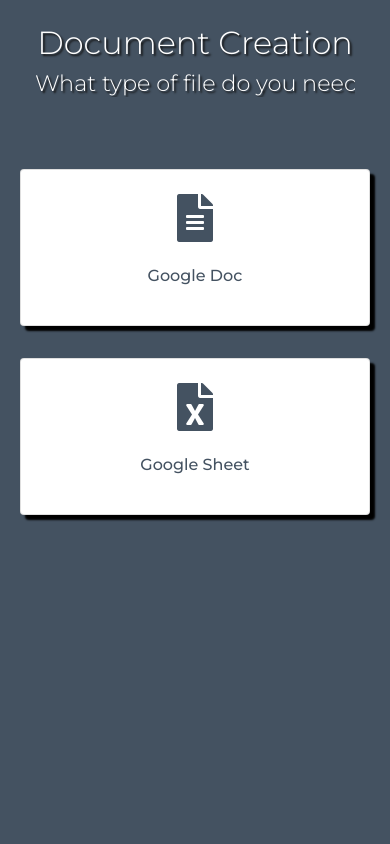
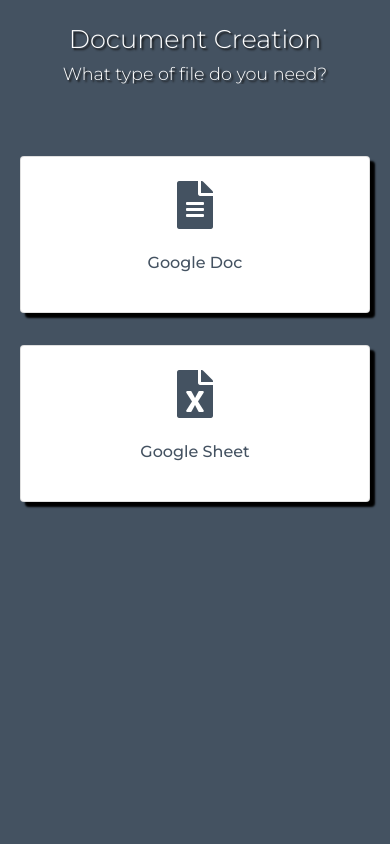
Before and after one commit to ShavingSeagull/TheHub, a Django app: page /documents/creation-area in a window 390 px wide. Shown: the part 155-999 px from the top of the page. Run offline with Django 3.2, Linux system fonts and the light colour scheme; the visitor is signed in with stand-in values (Sample User, id 1); some libraries are stand-ins or nearby versions.

Commit message:
Added media query for headers to Documents CSS file

```diff
--- a/static/css/documents.css
+++ b/static/css/documents.css
@@ -99,3 +99,13 @@
         margin-right: 0;
     }
 }
+
+@media screen and (max-width: 576px){
+    .page-header {
+        font-size: 1.6rem;
+    }
+
+    .page-subheader {
+        font-size: 1.1rem;
+    }
+}
```
